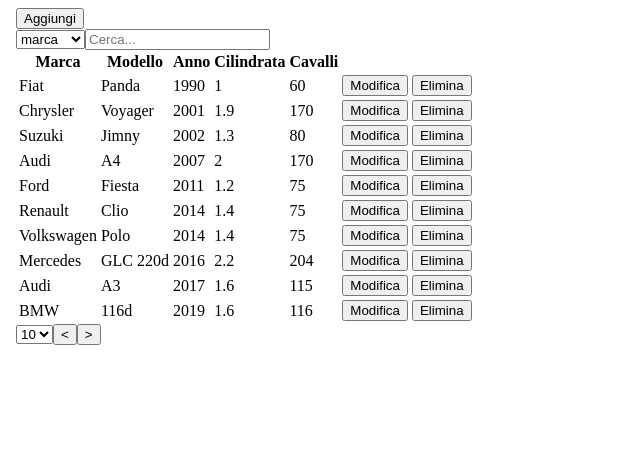
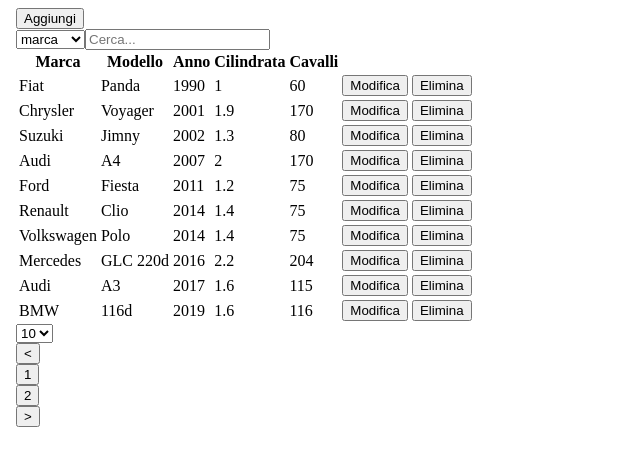
Before and after one commit to marco-spallone/FirstStepAngular, an Angular app: page / in a window 1280 px wide. Shown: the top 466 px of the page, without its empty margins (0-640 px from the left). Built offline with nearby package versions, Linux system fonts and the light colour scheme.

Commit message:
-Aggiunta bottoni selezione pagine

```diff
--- a/src/app/my-button/config/button-config.ts
+++ b/src/app/my-button/config/button-config.ts
@@ -5,15 +5,23 @@ export const addButtonConfig: MyButtonConfig = {
   text: 'Aggiungi',
   cssClass: 'btn btn-info'
 }
-
 export const editButtonConfig: MyButtonConfig = {
   icon: '',
   text: 'Modifica',
   cssClass: 'btn btn-dark'
 }
-
 export const deleteButtonConfig: MyButtonConfig = {
   icon: '',
   text: 'Elimina',
   cssClass: 'btn btn-danger'
 }
+export const prevButtonConfig: MyButtonConfig = {
+  icon: '',
+  text: '<',
+  cssClass: 'mt-3 btn btn-outline-warning'
+}
+export const nextButtonConfig: MyButtonConfig = {
+  icon: '',
+  text: '>',
+  cssClass: 'mt-3 btn btn-outline-warning'
+}
--- a/src/app/my-button/my-button-component.html
+++ b/src/app/my-button/my-button-component.html
@@ -10,6 +10,6 @@
   <script src="https://kit.fontawesome.com/6b1574191b.js" crossorigin="anonymous"></script>
 </head>
 
-<button class="{{buttonConfig.cssClass}}">{{buttonConfig.icon}} {{buttonConfig.text}}</button>
+<button type="button" class="{{buttonConfig.cssClass}}">{{buttonConfig.icon}} {{buttonConfig.text}}</button>
 
 <html>
--- a/src/app/my-table/my-table.component.html
+++ b/src/app/my-table/my-table.component.html
@@ -35,8 +35,15 @@
       <select class="form-select col-sm-3 col-md-3" [(ngModel)]="tableConfig.pagination.itemPerPage">
         <option *ngFor="let i of tableConfig.pagination.itemPerPageOptions">{{i}}</option>
       </select>
-      <button class="mt-3 btn btn-outline-warning" type="button" (click)="prev()"><</button>
-      <button class="mt-3 btn btn-outline-warning" type="button" (click)="next()">></button>
+    </div>
+  </div>
+</div>
+<div class="container">
+  <div class="row">
+    <div class="mx-auto mt-2 btn-group col-md-10 col-sm-10">
+      <my-button [buttonConfig]="prevButtonConfig" (click)="prev()"></my-button>
+      <my-button *ngFor="let p of iterableMaxPages | slice:maxPages-5:maxPages+5, let i = index" [buttonConfig]="setPageButton(p)" (click)="setPage(p+1, i)" [class.active]="selectedIndex===i"></my-button>
+      <my-button [buttonConfig]="nextButtonConfig" (click)="next()"></my-button>
     </div>
   </div>
 </div>
--- a/src/app/my-table/my-table.component.ts
+++ b/src/app/my-table/my-table.component.ts
@@ -1,6 +1,7 @@
 import {Component, EventEmitter, Input, OnInit, Output} from '@angular/core';
 import {addButtonConfig, editButtonConfig} from "../my-button/config/button-config";
-import {deleteButtonConfig} from "../my-button/config/button-config";
+import {deleteButtonConfig, prevButtonConfig, nextButtonConfig} from "../my-button/config/button-config";
+import {MyButtonConfig} from "../my-button/my-button-component";
 
 @Component({
   selector: 'my-table',
@@ -16,11 +17,16 @@ export class MyTableComponent implements OnInit {
   page: number = 1;
   column!: string;
   @Output() newItemEvent = new EventEmitter<any>();
+  standardButtonConfig!:MyButtonConfig;
   addButtonConfig = addButtonConfig;
   editButtonConfig = editButtonConfig;
   deleteButtonConfig = deleteButtonConfig;
+  prevButtonConfig = prevButtonConfig;
+  nextButtonConfig = nextButtonConfig;
   enum = MyTableActionsEnum;
   maxPages!:number;
+  iterableMaxPages!:Array<any>;
+  selectedIndex:number=1;
 
 
   ngOnInit() {
@@ -28,6 +34,27 @@ export class MyTableComponent implements OnInit {
     this.filtered = this.data;
     this.sort(this.tableConfig.order.defaultColumn);
     this.maxPages=this.data.length/this.tableConfig.pagination.itemPerPage;
+    this.iterableMaxPages = new Array(Math.floor(this.maxPages)+1).fill(this.maxPages).map((x,i)=>i);
+  }
+
+  convertPageNumber(text:string):string{
+    return (parseInt(text)+1).toString();
+  }
+
+  setIndex(index:number){
+    this.selectedIndex=index+1;
+    console.log(this.selectedIndex);
+  }
+
+  setPageButton(text:string):MyButtonConfig{
+    text=this.convertPageNumber(text);
+    this.standardButtonConfig = new MyButtonConfig('', text, 'mt-3 btn btn-outline-warning');
+    return this.standardButtonConfig;
+  }
+
+  setPage(page:string, index:number){
+    this.page=parseInt(page);
+    this.selectedIndex=index+1;
   }
 
   getEvent(data: any, action: MyTableActionsEnum) {
```
